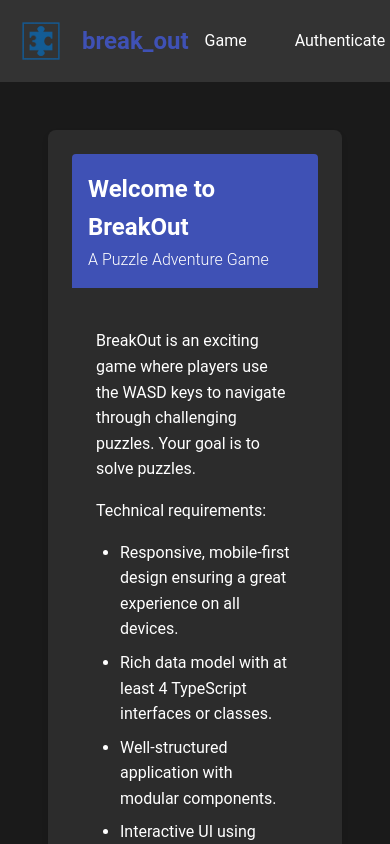
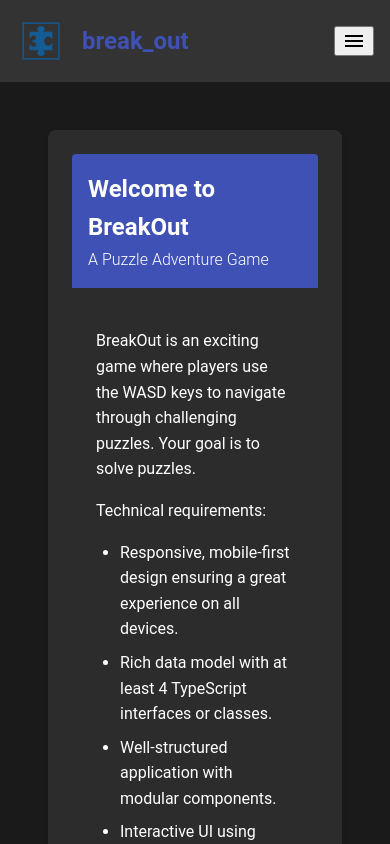
Before and after one commit to TriGonostylops/break-out, an Angular app in the folder break_out/: page / in a window 390 px wide. Shown: the top 844 px of the page. Built offline with nearby package versions, Linux system fonts and the light colour scheme; no server answers.

Commit message:
feat: basic side-nav

```diff
--- a/break_out/src/app/components/header/header.component.html
+++ b/break_out/src/app/components/header/header.component.html
@@ -1,20 +1,42 @@
-<header>
-  <nav>
-    <a routerLink="/" class="logo-link">
-      <img src="logo_v1.webp" alt="Logo" class="logo" />
-      <span routerLinkActive="active"> {{ title }} </span>
-    </a>
+<mat-sidenav-container>
+  <mat-sidenav #sidenav mode="over" [opened]="false" class="mobile-sidenav">
     <ul>
-      <li routerLink="map-selector">Game</li>
-      <li *ngIf="isLoggedIn" routerLink="leaderboard">
+      <li routerLink="map-selector" (click)="sidenav.close()">Game</li>
+      <li *ngIf="isLoggedIn" routerLink="leaderboard" (click)="sidenav.close()">
         Leaderboard
       </li>
-      <li *ngIf="!isLoggedIn" routerLink="authenticate">
+      <li
+        *ngIf="!isLoggedIn"
+        routerLink="authenticate"
+        (click)="sidenav.close()"
+      >
         Authenticate
       </li>
-      <li *ngIf="isLoggedIn" (click)="logout()">
-        Logout
-      </li>
+      <li *ngIf="isLoggedIn" (click)="logout(); sidenav.close()">Logout</li>
     </ul>
-  </nav>
-</header>
+  </mat-sidenav>
+
+  <header>
+    <nav>
+      <a routerLink="/" class="logo-link">
+        <img src="logo_v1.webp" alt="Logo" class="logo" />
+        <span routerLinkActive="active"> {{ title }} </span>
+      </a>
+      <button
+        mat-icon-button
+        class="menu-btn"
+        *ngIf="isMobile"
+        (click)="sidenav.open()"
+      >
+        <mat-icon>menu</mat-icon>
+      </button>
+      <ul class="desktop-nav" *ngIf="!isMobile">
+
+        <li routerLink="map-selector">Game</li>
+        <li *ngIf="isLoggedIn" routerLink="leaderboard">Leaderboard</li>
+        <li *ngIf="!isLoggedIn" routerLink="authenticate">Authenticate</li>
+        <li *ngIf="isLoggedIn" (click)="logout()">Logout</li>
+      </ul>
+    </nav>
+  </header>
+</mat-sidenav-container>
--- a/break_out/src/app/components/header/header.component.scss
+++ b/break_out/src/app/components/header/header.component.scss
@@ -48,4 +48,50 @@ header {
       }
     }
   }
+
+  .menu-btn {
+    display: none;
+    margin-left: 1rem;
+  }
+
+  .desktop-nav {
+    display: flex;
+  }
+
+  @media (max-width: 768px) {
+    .desktop-nav {
+      display: none !important;
+    }
+    .menu-btn {
+      display: inline-flex !important;
+    }
+    header nav {
+      flex-direction: row;
+      align-items: center;
+    }
+  }
 }
+.mobile-sidenav {
+  position: fixed;
+  top: 0;
+  left: 0;
+  width: 220px;
+  height: 100vh;
+  z-index: 2000;
+  background: #222;
+  color: white;
+  padding-top: 2rem;
+  ul {
+    list-style: none;
+    padding: 0;
+    margin: 0;
+    li {
+      padding: 1rem 2rem;
+      border-bottom: 1px solid #444;
+      cursor: pointer;
+      &:hover {
+        background: #444;
+      }
+    }
+  }
+}
--- a/break_out/src/app/components/header/header.component.ts
+++ b/break_out/src/app/components/header/header.component.ts
@@ -1,26 +1,62 @@
-import { Component, Input } from '@angular/core';
+import {
+  Component,
+  Input,
+  ViewChild,
+  AfterViewInit,
+  ChangeDetectorRef,
+  OnInit,
+  NgZone,
+} from '@angular/core';
 import { RouterLink } from '@angular/router';
 import { auth } from '../../../firebase/firebase';
 import { onAuthStateChanged, signOut } from 'firebase/auth';
 import { NgIf } from '@angular/common';
+import { MatSidenavModule, MatSidenav } from '@angular/material/sidenav';
+import { MatIconModule } from '@angular/material/icon';
+import { BreakpointObserver, Breakpoints } from '@angular/cdk/layout';
 
 @Component({
   selector: 'app-header',
-  imports: [RouterLink, NgIf],
+  imports: [RouterLink, NgIf, MatSidenavModule, MatIconModule],
   templateUrl: './header.component.html',
-  styleUrl: './header.component.scss'
+  styleUrl: './header.component.scss',
 })
-export class HeaderComponent {
+export class HeaderComponent implements OnInit, AfterViewInit {
   @Input() title!: string;
+  isLoggedIn: boolean = false;
+  isMobile: boolean = false;
+  @ViewChild('sidenav') sidenav!: MatSidenav;
 
-  isLoggedIn: boolean = false;
-
+  constructor(
+    private breakpointObserver: BreakpointObserver,
+    private cdr: ChangeDetectorRef,
+    private ngZone: NgZone
+  ) {}
 
   ngOnInit(): void {
     onAuthStateChanged(auth, (user) => {
-      this.isLoggedIn = !!user;
+      this.ngZone.run(() => {
+        this.isLoggedIn = !!user;
+        this.cdr.detectChanges();
+      });
     });
+
+    this.breakpointObserver
+      .observe([Breakpoints.Handset, '(max-width: 768px)'])
+      .subscribe((result) => {
+        this.ngZone.run(() => {
+          this.isMobile = result.matches;
+          this.cdr.detectChanges();
+          if (!this.isMobile && this.sidenav) {
+            this.sidenav.close();
+          }
+        });
+      });
   }
+
+  ngAfterViewInit(): void {
+  }
+
   async logout(): Promise<void> {
     try {
       await signOut(auth);
--- a/break_out/src/index.html
+++ b/break_out/src/index.html
@@ -10,6 +10,7 @@
       href="https://fonts.googleapis.com/css2?family=Indie+Flower&family=Caveat&display=swap"
       rel="stylesheet"
     />
+    <link href="https://fonts.googleapis.com/icon?family=Material+Icons" rel="stylesheet">
   </head>
   <body>
     <app-root></app-root>
```
